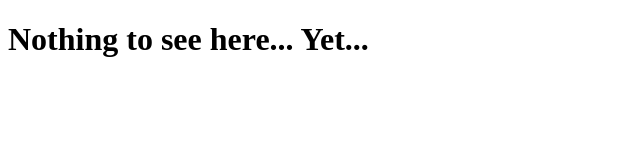
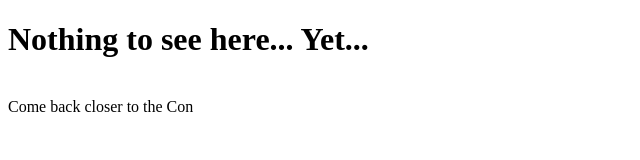
Before and after one commit to DarthDebugger/darthdebugger.github.io, a plain HTML site: page shard/index.html in a window 1280 px wide. Shown: the whole page, without its empty margins (0-640 px from the left). Drawn offline with Linux system fonts and the light colour scheme.

Commit message:
Update index.html

```diff
--- a/shard/index.html
+++ b/shard/index.html
@@ -5,5 +5,7 @@
 </head>
 <body>
 <h1>Nothing to see here... Yet...</h1><br>
+Come back closer to the Con<br>
+<br>
 </body>
 </html>
```
